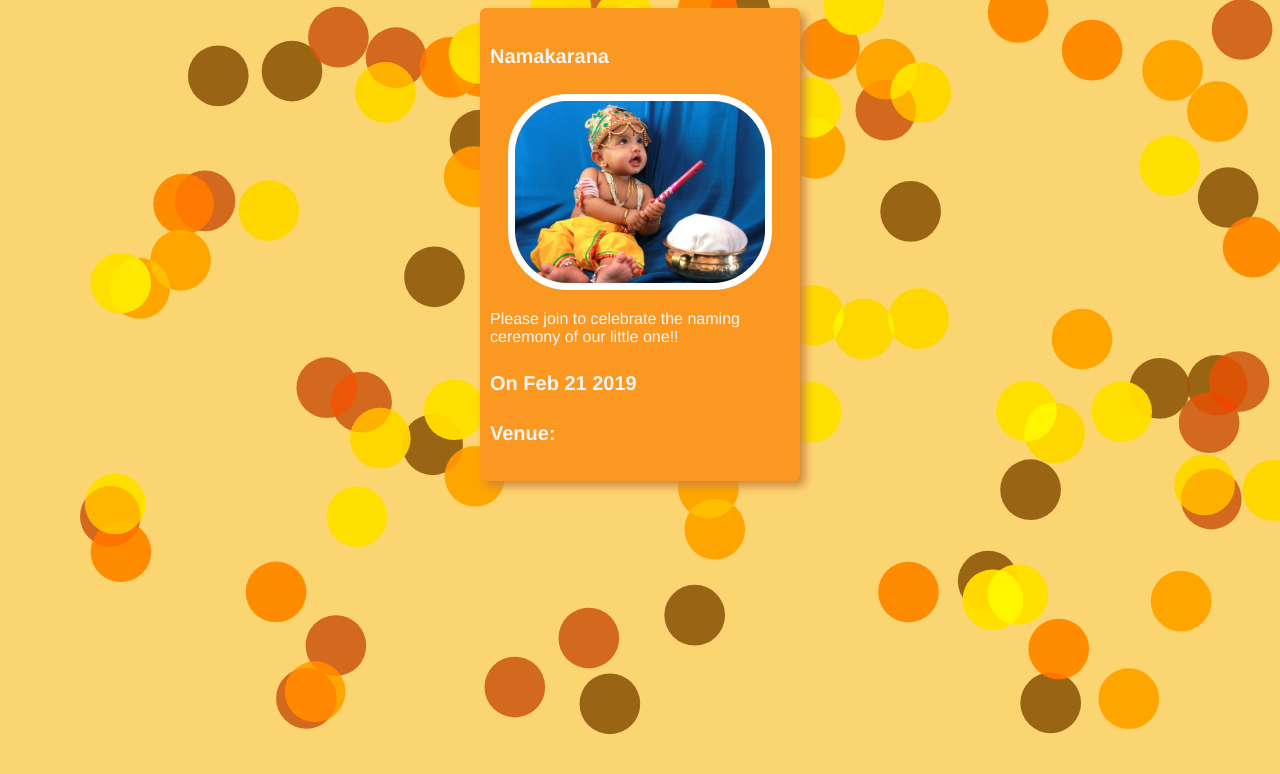
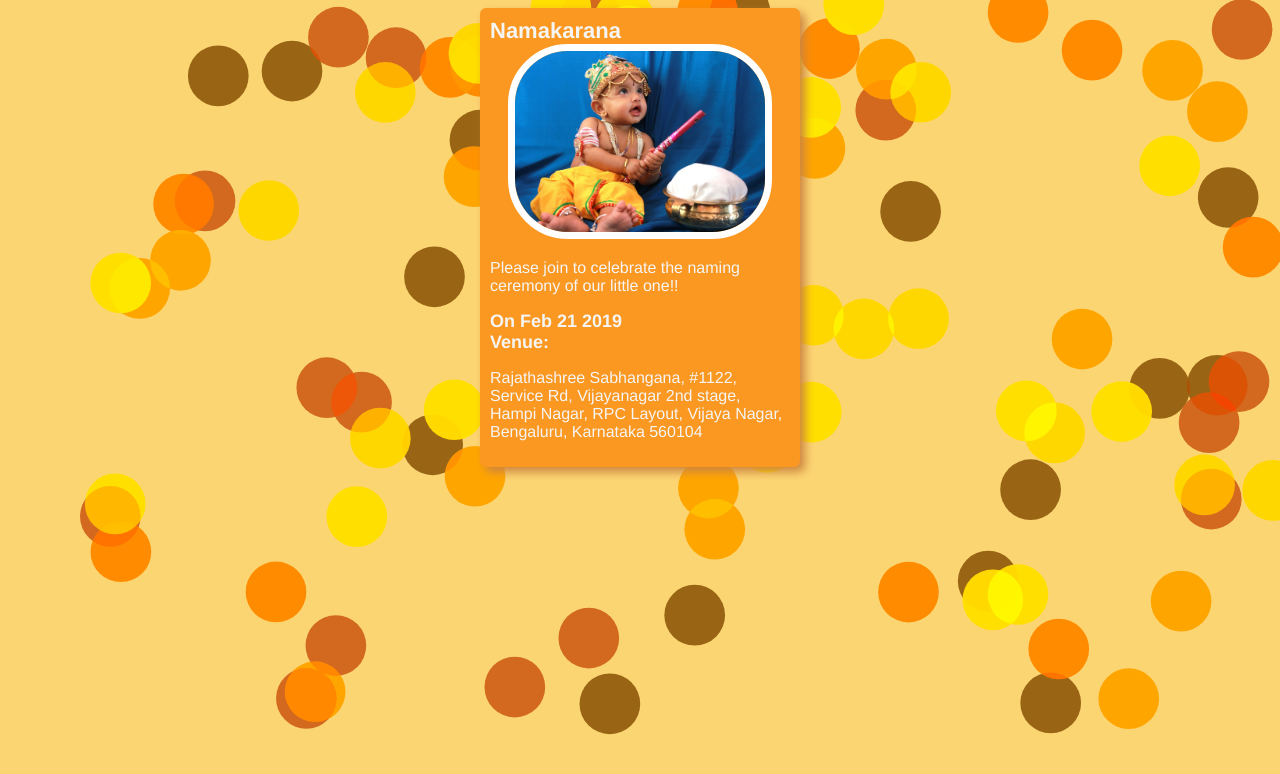
Before and after one commit to shrutigv/Baaruni-sharma, a Vue app: page /invitation in a window 1280 px wide. Shown: the top 774 px of the page. Built offline with nearby package versions, Linux system fonts and the light colour scheme.

Commit message:
invite venue

```diff
--- a/src/components/Invitation.vue
+++ b/src/components/Invitation.vue
@@ -1,12 +1,14 @@
 <template>
 <div>
     <div class="content">
-      <h4 @click.prevent="playSound()" >Namakarana</h4>
+      <h1 @click.prevent="playSound()" >Namakarana</h1>
       <div class="mainContent">
             <div class="babyImg"><img src="./../assets/profile.jpeg" alt="Baby photo"/></div>
             <p>Please join to celebrate the naming ceremony of our little one!!</p>
             <h4>On Feb 21 2019</h4>
             <h4>Venue: </h4>
+            <p>Rajathashree Sabhangana, #1122, Service Rd, Vijayanagar 2nd stage, Hampi Nagar, RPC Layout, Vijaya Nagar, Bengaluru, Karnataka 560104</p>
+
       </div>
     </div>
      <canvas id="rectBackdrop" width=600px height=400px></canvas>
@@ -40,10 +42,14 @@ export default {
 <style scoped>
 
 h1{
-      font-size: 25px;
+  margin:0;
+  font-size: 22px;
+  font-weight: bold;
 }
 h4{
-      font-size: 20px;
+  margin:0;
+  font-size: 18px;
+  font-weight: bold;
 }
 
 .babyImg{
```
